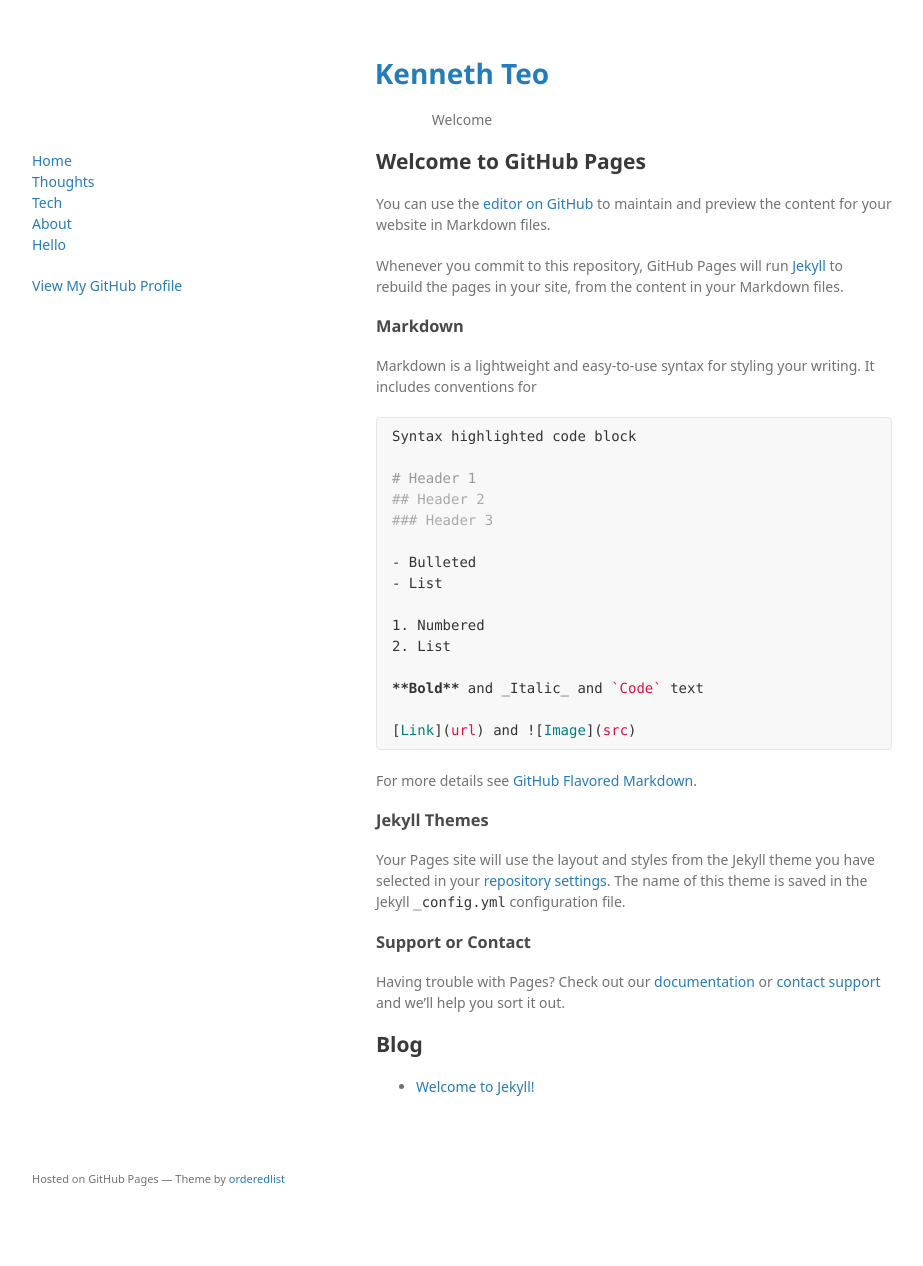
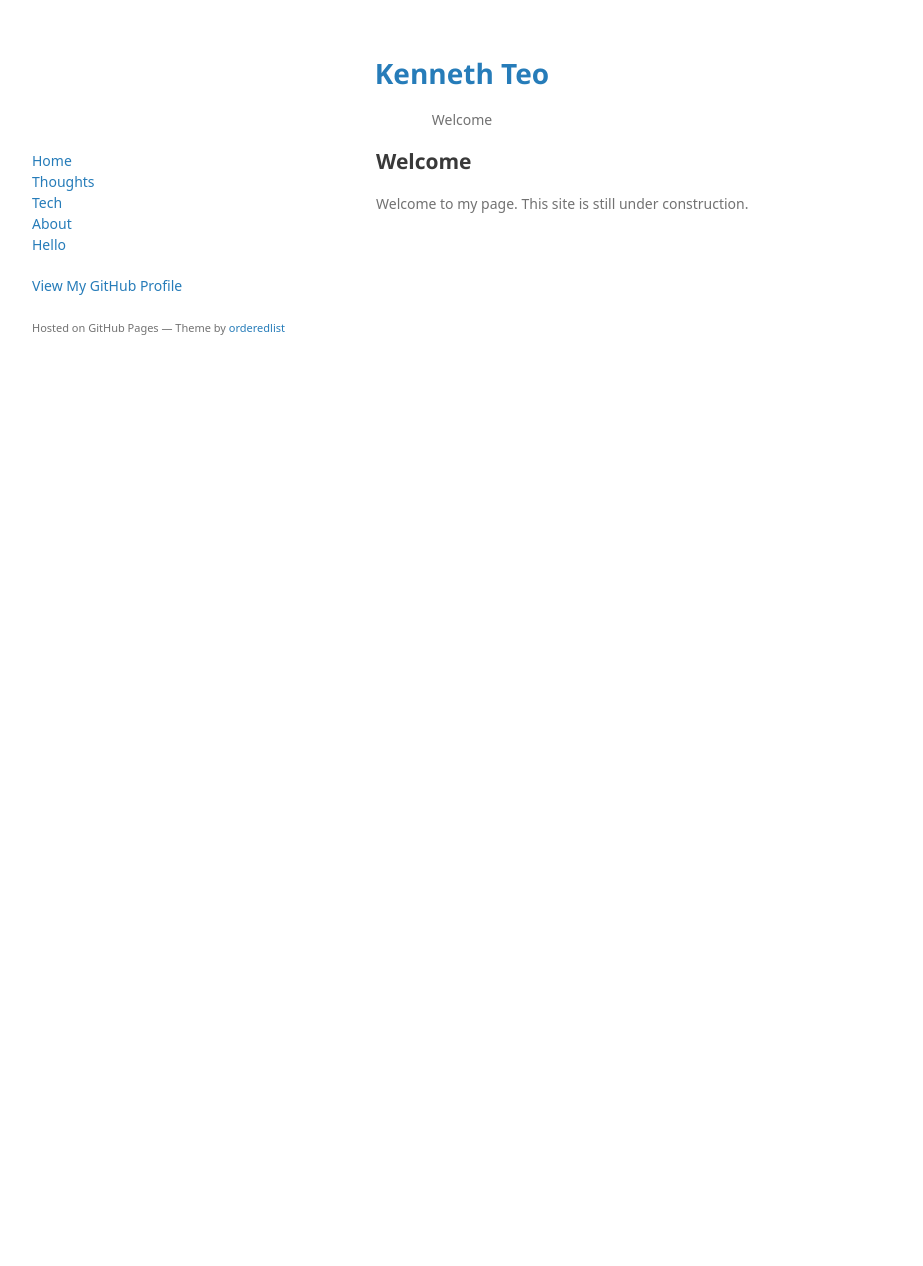
Before and after one commit to kennethteo/kennethteo.github.io, a Jekyll site: the page built from index.markdown, in a window 1280 px wide. Shown: the whole page, without its empty margins (178-1101 px from the left). Built offline with Jekyll 4.4.1, drawn with Linux system fonts in a browser that asks for light colours; some web fonts are replaced; a script that is not in the unit is left out; our own code applies the rules of GitHub Pages for plain Markdown files; after the commit the page ends 900 px from its top, so only the background shows below that.

Commit message:
Page clean up

````diff
--- a/_layouts/home.html
+++ b/_layouts/home.html
@@ -2,12 +2,3 @@
 layout: default
 ---
 {{content}}
-
-<h2>Blog</h2>
-<ul>
-    {% for post in site.posts %}
-    <li>
-        <a href="{{ post.url }}">{{ post.title }}</a>
-    </li>
-    {% endfor %}
-</ul>
--- a/index.markdown
+++ b/index.markdown
@@ -4,40 +4,6 @@
 
 layout: home
 ---
-## Welcome to GitHub Pages
+## Welcome
 
-You can use the [editor on GitHub](https://github.com/kennethteo/kennethteo.github.io/edit/master/README.md) to maintain and preview the content for your website in Markdown files.
-
-Whenever you commit to this repository, GitHub Pages will run [Jekyll](https://jekyllrb.com/) to rebuild the pages in your site, from the content in your Markdown files.
-
-### Markdown
-
-Markdown is a lightweight and easy-to-use syntax for styling your writing. It includes conventions for
-
-```markdown
-Syntax highlighted code block
-
-# Header 1
-## Header 2
-### Header 3
-
-- Bulleted
-- List
-
-1. Numbered
-2. List
-
-**Bold** and _Italic_ and `Code` text
-
-[Link](url) and ![Image](src)
-```
-
-For more details see [GitHub Flavored Markdown](https://guides.github.com/features/mastering-markdown/).
-
-### Jekyll Themes
-
-Your Pages site will use the layout and styles from the Jekyll theme you have selected in your [repository settings](https://github.com/kennethteo/kennethteo.github.io/settings). The name of this theme is saved in the Jekyll `_config.yml` configuration file.
-
-### Support or Contact
-
-Having trouble with Pages? Check out our [documentation](https://docs.github.com/categories/github-pages-basics/) or [contact support](https://github.com/contact) and we’ll help you sort it out.
+Welcome to my page. This site is still under construction.
````
Also changed, not shown: writing/index.md (added, +14 -0 lines).
